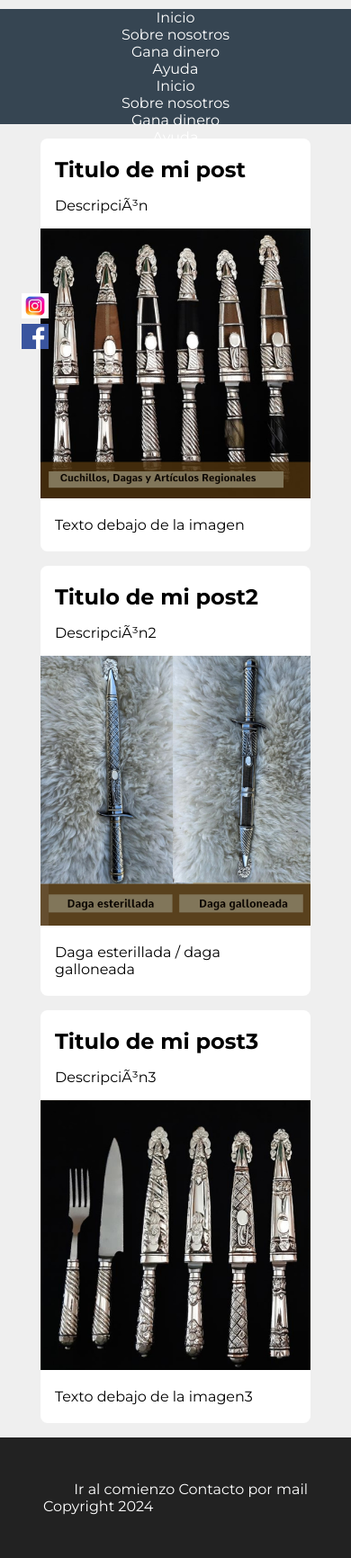
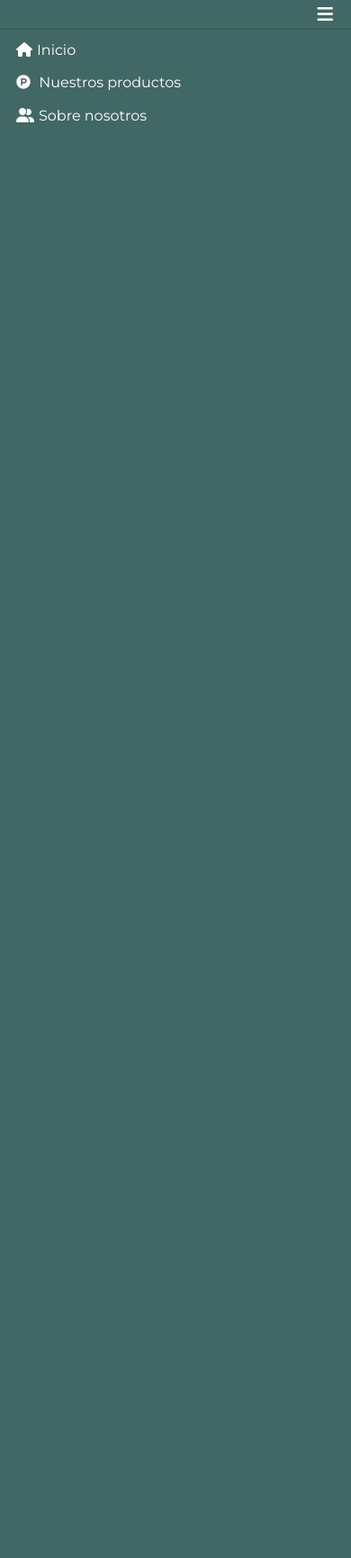
Before and after one commit to alexis-figueira/cuchillosJF, a PHP site: page / in a window 390 px wide. Shown: the whole page at 90% size. After the commit the page ends 136 px from the top, so only its background shows below. Run offline with PHP 8.4, Linux system fonts and the light colour scheme; some libraries are stand-ins or nearby versions.

Commit message:
MenuResponsive

```diff
--- a/Responsive/prueba.html
+++ b/Responsive/prueba.html
@@ -11,7 +11,6 @@
 
 </head>
 <body>
-    <!-- holis -->
     <header>
         <nav class="nav">
             <ul class="nav__ul">
--- a/index.html
+++ b/index.html
@@ -1,90 +1,47 @@
 <!DOCTYPE html>
 <html lang="en">
 <head>
-    <title>Catalogo jf</title>
+    <meta charset="UTF-8">
+    <meta name="viewport" content="width=device-width, initial-scale=1.0">
+    <title>Cuchillos</title>
     <link rel="preconnect" href="https://fonts.googleapis.com">
     <link rel="preconnect" href="https://fonts.gstatic.com" crossorigin>
     <link href="https://fonts.googleapis.com/css2?family=Montserrat:wght@400;700&display=swap" rel="stylesheet">
+    <link href="https://fonts.googleapis.com/css2?family=Roboto&display=swap" rel="stylesheet">
     <link rel="icon" href="./img/favicon-32x32.png">
     <link rel="stylesheet" href="style.css">
+    <link rel="stylesheet" href="./Responsive/normalize.css">
+    <script src="https://kit.fontawesome.com/20160d261f.js" crossorigin="anonymous"></script>
 </head>
 <body>
+    <header>
+        <nav class="menu">
+            <ul class="menu__ul">
+                <li class="menu__li"><i class="fa-solid fa-house"></i><a href="">Inicio</a></li>
+                <li class="menu__li"><i class="fa-brands fa-product-hunt"></i> <a href="">Nuestros productos</a></li>
+                <li class="menu__li"><i class="fa-solid fa-user-group"></i><a href="">Sobre nosotros</a></li>
+            </ul>
+            <ul class="menu__mobile-ul">
+                <div class="menu__mobile-button-container">
+                    <div class="menu__mobile-button fa-solid fa-bars"></div>
+                </div>
+                <div class="menu__li-container">
+                    <li class="menu__mobile-li"><i class="fa-solid fa-house"></i><a href="">Inicio</a></li>
+                    <li class="menu__mobile-li"><i class="fa-brands fa-product-hunt"></i> <a href="">Nuestros productos</a></li>
+                    <li class="menu__mobile-li"><i class="fa-solid fa-user-group"></i><a href="">Sobre nosotros</a></li>
+                </div>
 
-    <header id="titulo">
-        <nav class="nav">
-            <ul class="nav__ul">
-                <li class="nav__li"><i class="fa-solid fa-house"></i><a href="">Inicio</a></li>
-                <li class="nav__li"><i class="fa-solid fa-user-group"></i><a href="">Sobre nosotros</a></li>
-                <li class="nav__li"><i class="fa-solid fa-dollar-sign"></i><a href="">Gana dinero</a></li>
-                <li class="nav__li"><i class="fa-regular fa-circle-question"></i><a href="">Ayuda</a></li>
-            </ul>
-            <ul class="nav__responsive-ul">
-                <div class="nav__responsive-button-container">
-                    <div class="nav__responsive-button fa-solid fa-bars"></div>
-                </div>
-                <div class="nav__li-container">
-                    <li class="nav__responsive-li"><i class="fa-solid fa-house"></i><a href="">Inicio</a></li>
-                    <li class="nav__responsive-li"><i class="fa-solid fa-user-group"></i><a href="">Sobre nosotros</a></li>
-                    <li class="nav__responsive-li"><i class="fa-solid fa-dollar-sign"></i><a href="">Gana dinero</a></li>
-                    <li class="nav__responsive-li"><i class="fa-regular fa-circle-question"></i><a href="">Ayuda</a></li>
-                </div>
             </ul>
         </nav>
-        <nav class="menu">
-            <ul class="menu__ul">
-                <li class="menu__li">Inicio</li>
-                <li class="menu__li">Sobre nosotros</li>
-                <li class="menu__li">Nuestros Productos</li>
-            </ul>
-            <ul class="menu__mobile-ul">
-                <li >Inicio</li>
-                <li>Sobre nosotros</li>
-                <li>Nuestros Productos</li>
-            </ul>
-        </nav>
+    </header>
+    <article>
 
+    </article>
+    <aside>
 
+    </aside>
+    <footer>
 
-
-        <div class="redes">
-            <a href="https:www.instagram.com/cuchillosjf" target="_blank"><img src="./img/instagram.jfif" class="icono"></a>
-            <a href="https:www.facebook.com/cuchillosjf" target="_blank"><img src="./img/facebook.png" class="icono"></a>
-        </div>
-        <div>
-            <h1>Catalogo - Cuchillos jf</h1>
-        </div>
-        <nav>
-            <a href="./cuchillos.html">Cuchillos</a>
-            <a href="./mates.html">Mates</a>
-            <a href="./varios.html">Varios</a>
-        </nav>
-    </header>
-    <section class="container">
-        <article class="post">
-            <h2>Titulo de mi post</h2>
-            <p>Descripción</p>
-            <img src="./img/cuchillos.jpg" width="300px" alt="">
-            <p>Texto debajo de la imagen</p>
-        </article>
-        <article class="post1">
-            <h2>Titulo de mi post2</h2>
-            <p>Descripción2</p>
-            <img src="img/cuchillo alfombardo.jpg" width="300px" alt="">
-            <p>Daga esterillada / daga galloneada</p>
-        </article>
-        <article class="post">
-            <h2>Titulo de mi post3</h2>
-            <p>Descripción3</p>
-            <img src="img/juego de picnic.jpg" width="300px" alt="">
-            <p>Texto debajo de la imagen3</p>
-        </article>
-    </section>
-    <footer>
-        <section>
-            <a href="#titulo">Ir al comienzo</a>
-            <a href="mailto:alexis.figueira@hotmail.com">Contacto por mail</a>
-        </section>
-        <p>Copyright 2024</p>
     </footer>
 </body>
 </html>
--- a/style.css
+++ b/style.css
@@ -1,125 +1,105 @@
 *{
-    margin: 0;
-    padding: 0;
+    font-family: 'Montserrat', sans-serif;
+    font-weight: 100px;
 }
 
-html {
-    font-family: 'Montserrat', sans-serif;
+.menu__mobile-ul{
+    display: none;
 }
 
-body {
-    margin:0;
-    background-color: #efefef;
+.menu{
+    background-color: #416864;
 }
 
-header {
-    background-color: #364552;
-    color: white;
-    height: 8rem ;
+.menu__li {
+    display: inline-block;
+    padding: 12px;
+    color: #fff;
 }
 
-.redes{
-    position: absolute;
-    float: left;
-    height: 5rem;
-    width: 40px;
-    margin: 1.5rem 0 0 1.5rem;
-}
-
-.icono{
-    display: block;
-    float: left;
-    width: 30px;
-    margin-top: 6px;
-}
-
-
-header h1{
-    font-size: 3rem;
-    text-align: center;
-    padding-top: 1rem ;
-}
-
-header nav{
-    text-align: center;
-    margin: 10px 0px;
-}
-
-header nav a {
-    padding: 10px auto;
-    margin: 0px 10px 0 10px ;
-    transition: all 0.3s ease;
+.menu__li a {
     color: #fff;
     text-decoration: none;
 }
 
-header nav a:hover{
-    color: cornflowerblue;
-    font-size: 1.1rem;
+.menu__li:hover{
+    color:#ccc;
 }
 
-
-.container {
-    width: 300px;
-    margin: 0 auto;
+.menu__li:hover > a{
+    color: #ccc;
 }
 
-section article {
-    transition: box-shadow 0.3s ease ; /* anima todas las prop del elemento si pongo all */
-    background-color: #fff;
-    margin: 1rem 0;
-    border-radius: 0.5rem;
-    padding: 0.25rem 0 ;
+.menu__li i {
+    box-sizing: border-box;
+    margin-right: 5px;
+    text-align: right;
 }
 
-section article:hover {
-    box-shadow: 0 0.5rem 0.9rem rgba(0, 0, 0, 0.3);
+.menu__mobile-button-container{
+    position:absolute;
+    width:100%;
+    font-size: 20px;
+    background-color: 416864;
+    color: #ffffff;
+    top: -32px;
+    z-index: 100;
 }
 
-section article h2, section article p{
-    margin: 1rem;
+.menu__mobile-button{
+    text-align: right;
+    width: 100%;
+    padding: 6px 20px;
 }
 
+@media only screen and (max-width: 500px){
+    .menu__ul{
+        display: none;
+    }
 
+    .menu{
+        height: 32px;
+        width: 100%;
+    }
 
-footer{
-    background-color: #222;
-    padding: 3rem;
-    color: white;
-}
+    .menu__mobile-ul{
+        display: block;
+        position: absolute;
+        width: 100%;
+        margin-top: 32px;
+    }
 
-footer section{
-    float: right;
-}
+    .menu__li-container{
+        border-top: 1px solid #355552;
+        position: relative;
+        background-color: #416864;
+        top: -1000px;
+        padding-top: 5px;
+        transition: all 1s;
+        z-index: 50;
+        height: calc(100vh - 32px);
+    }
 
-footer p {
-    margin: 0;
-}
+    .menu__mobile-li{
+        width: 100%;
+        padding: 9px 18px;
+    }
 
-footer a{
-    transition: color 0.3s ease;
-    color: #fff ;
-    text-decoration: none;
+    .menu__mobile-li a{
+        color: #fff;
+        text-decoration: none;
+    }
+
+    .menu__mobile-li i{
+        box-sizing: border-box;
+        margin-right: 5px;
+        text-align: right;
+        color: #ffffff;
+        /* width: 30px; */
+    }
+
+    .menu__mobile-ul:hover > .menu__li-container{
+        top: 0px;
+    }
 
 }
-
-footer a:hover{
-    color: cornflowerblue;
-}
-
-
-aside{
-    transition: all 1s ease;
-    position: absolute;
-    float: left;
-    background-color: black;
-    width: 20px;
-    height: 20px;
-}
-
-aside:hover{
-    width: 15rem;
-    height: 30rem;
-    background-color: black;
-
-}
```
Also changed, not shown: ProyectoV/indexviejo.html (renamed from cuchillos.html, +20 -6 lines), ProyectoV/styleviejo.css (added, +123 -0 lines), varios.html (deleted, +0 -17 lines), ProyectoV/mates.html (renamed from mates.html).
